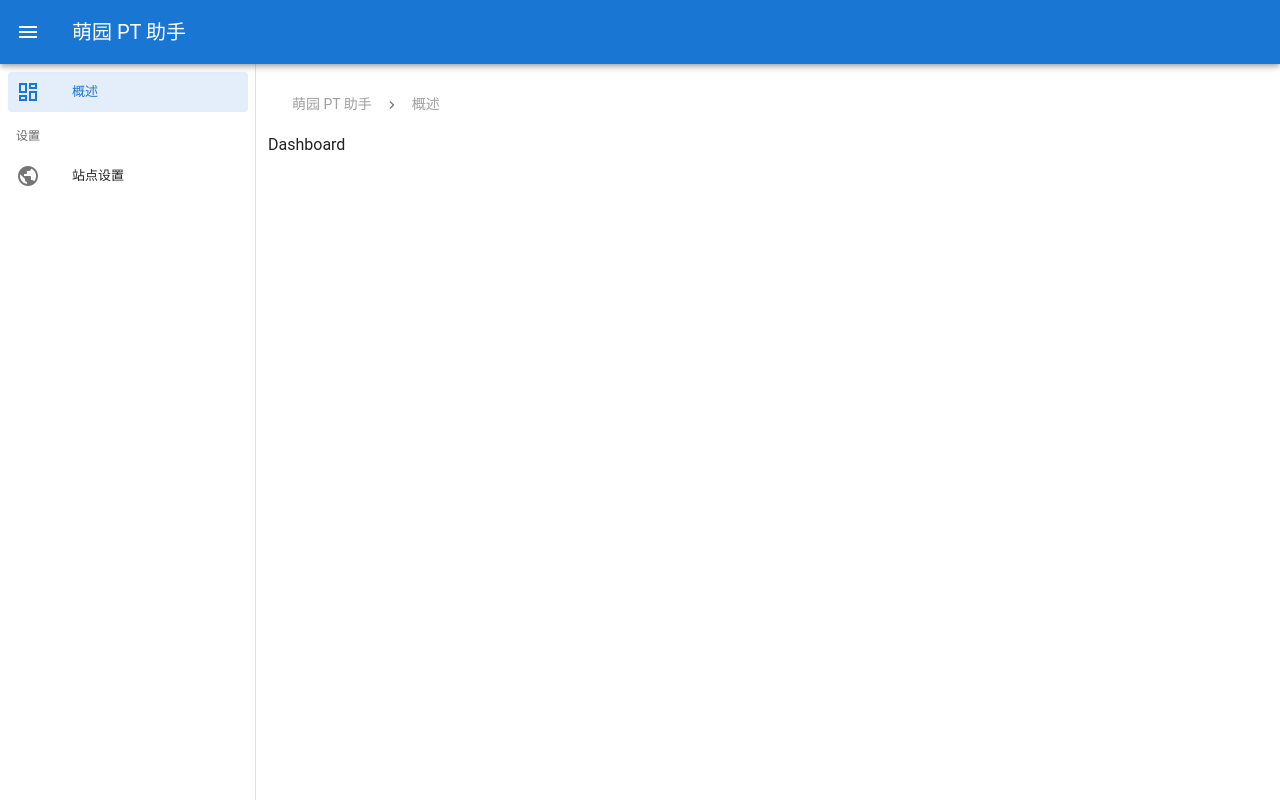
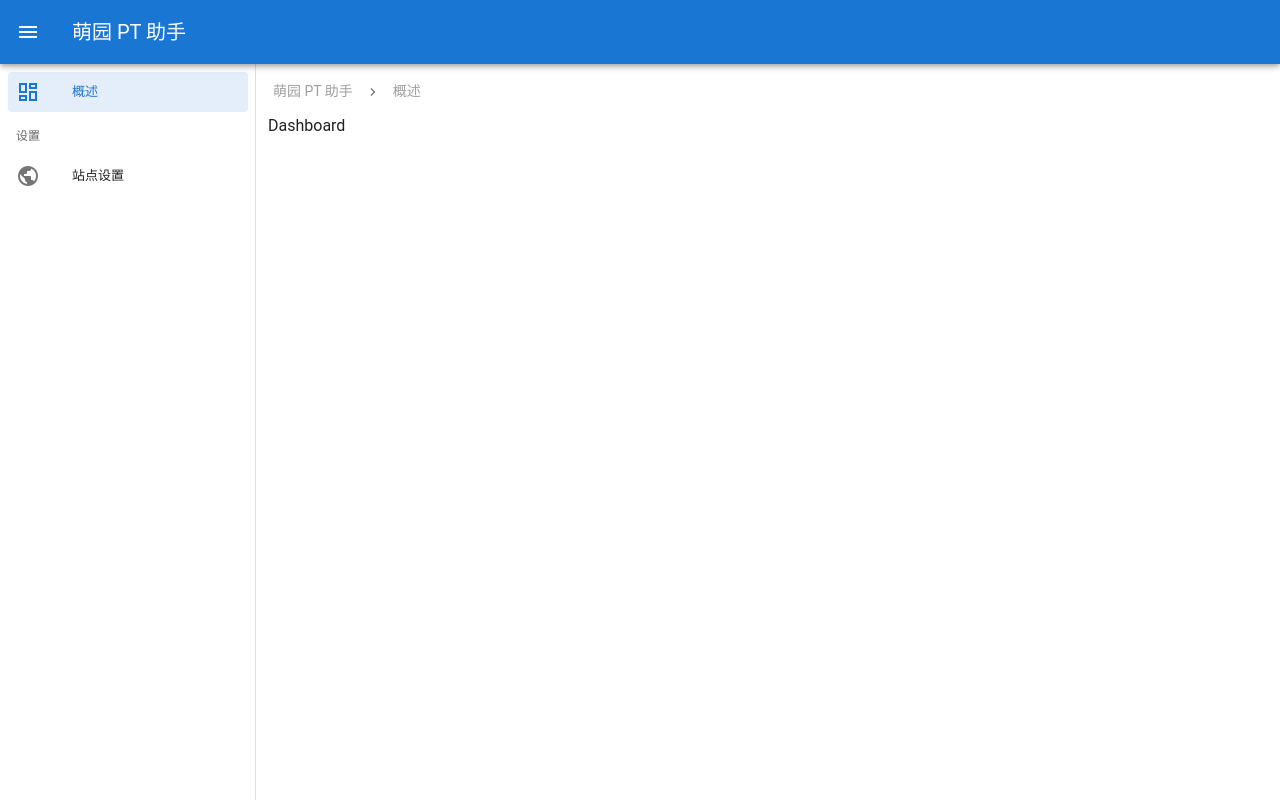
Before and after one commit to MoeHero/MoeGardenPTHelper, a Vue app: page /#/dashboard in a window 1280 px wide. Built offline with nearby package versions, Linux system fonts and the light colour scheme; the HTML template or start-up script is replaced by a standard one.

Commit message:
refactor: 优化面包屑导航样式

```diff
--- a/src/options/views/_Layouts/TheMain.vue
+++ b/src/options/views/_Layouts/TheMain.vue
@@ -1,13 +1,11 @@
 <template>
   <v-main>
     <v-container fluid>
-      <v-card flat>
-        <v-breadcrumbs :items="breadcrumbs">
-          <template v-slot:divider>
-            <v-icon>mdi-chevron-right</v-icon>
-          </template>
-        </v-breadcrumbs>
-      </v-card>
+      <v-breadcrumbs :items="breadcrumbs">
+        <template v-slot:divider>
+          <v-icon>mdi-chevron-right</v-icon>
+        </template>
+      </v-breadcrumbs>
 
       <router-view/>
     </v-container>
@@ -38,3 +36,9 @@ export default class MainLayout extends Vue {
   }
 }
 </script>
+
+<style>
+.v-breadcrumbs {
+  padding: 5px 5px 12px !important;
+}
+</style>
```
